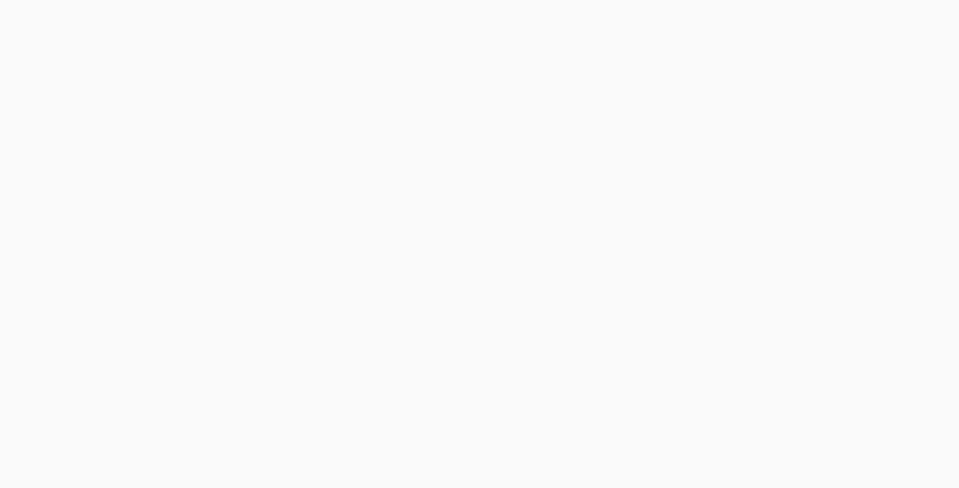
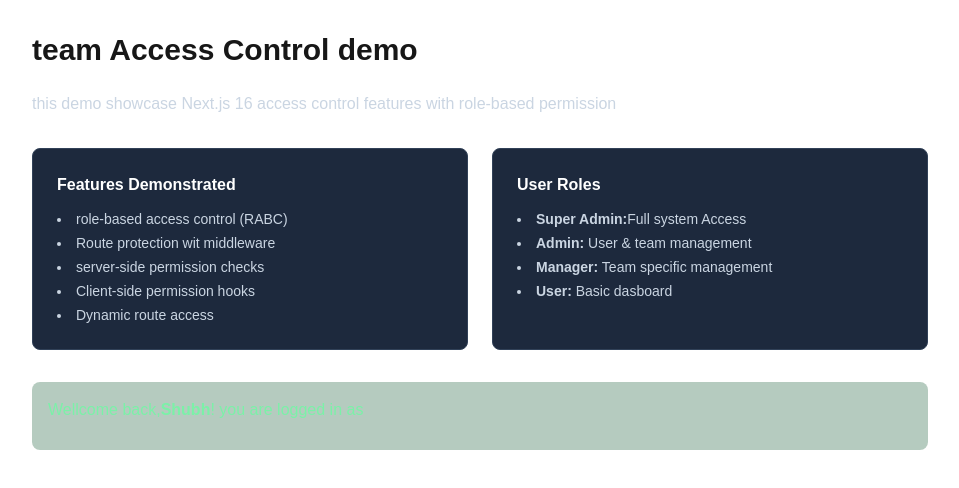
Before and after one commit to shubh-Rocks/learning-nextjs-advanced-topics, a Next.js app: page / in a window 1280 px wide. Shown: the top 488 px of the page, without its empty margins (160-1119 px from the left). Built offline with nearby package versions, Linux system fonts and the light colour scheme.

Commit message:
completed the frontend dasboard part

```diff
--- /dev/null
+++ b/app/(main)/layout.tsx
@@ -0,0 +1,13 @@
+import React from "react";
+import Header from "../components/Header";
+
+const MainLayout = ({ children }: { children: React.ReactNode }) => {
+  return (
+    <>
+      <Header />
+      <main className="container mx-auto px-4 py-8">{children}</main>
+    </>
+  );
+};
+
+export default MainLayout;
--- /dev/null
+++ b/app/(main)/page.tsx
@@ -0,0 +1,68 @@
+import Link from "next/link";
+
+const Home = async () => {
+  const user = false;
+  return (
+    <div className="max-w-4xl mx-auto ">
+      <h1 className="text-3xl font-bold mb-6"> team Access Control demo</h1>
+      <p className="text-slate-300 mb-8">
+        this demo showcase Next.js 16 access control features with role-based
+        permission
+      </p>
+      <div className="grid md:grid-cols-2 gap-6 mb-8">
+        <div className="bg-slate-800 p-6 border border-slate-700 rounded-lg">
+          <h3 className="font-semibold mb-3 text-white">
+            Features Demonstrated
+          </h3>
+          <ul className="list-disc list-inside space-y-1 text-sm text-slate-300">
+            <li>role-based access control (RABC)</li>
+            <li>Route protection wit middleware</li>
+            <li>server-side permission checks</li>
+            <li>Client-side permission hooks</li>
+            <li>Dynamic route access</li>
+          </ul>
+        </div>
+
+        <div className="bg-slate-800 p-6 border border-slate-700 rounded-lg">
+          <h3 className="font-semibold mb-3 text-white">User Roles</h3>
+          <ul className="list-disc list-inside space-y-1 text-sm text-slate-300">
+            <li>
+              <strong>Super Admin:</strong>Full system Access
+            </li>
+            <li>
+              <strong>Admin:</strong> User & team management{" "}
+            </li>
+            <li>
+              <strong>Manager:</strong> Team specific management
+            </li>
+            <li>
+              <strong>User:</strong> Basic dasboard
+            </li>
+          </ul>
+        </div>
+      </div>
+      {user ? (
+        <div className="bg-green-900/30 border-green-600 rounded-lg p-4">
+          <p className="text-green-300">
+            Wellcome back,<strong>Shubh</strong>! you are logged in as
+            <strong className="text-green-200">USER</strong>
+          </p>
+          <Link
+            href="/dashboard"
+            className="inline-block mt-3 px-4 py-2 bg-blue-600 text-white"
+          >
+            Go to dashboard
+          </Link>
+        </div>
+      ) : (
+        <div className="bg-green-900/30 border-green-600 rounded-lg p-4 ">
+          <p className="text-green-300 mb-3">
+            Wellcome back,<strong>Shubh</strong>! you are logged in as
+          </p>
+        </div>
+      )}
+    </div>
+  );
+};
+
+export default Home;
--- /dev/null
+++ b/app/components/Header.tsx
@@ -0,0 +1,11 @@
+import React from 'react'
+
+const Header = () => {
+  return (
+    <div>
+
+    </div>
+  )
+}
+
+export default Header
--- a/app/layout.tsx
+++ b/app/layout.tsx
@@ -1,20 +1,12 @@
 import type { Metadata } from "next";
-import { Geist, Geist_Mono } from "next/font/google";
+
 import "./globals.css";
 
-const geistSans = Geist({
-  variable: "--font-geist-sans",
-  subsets: ["latin"],
-});
-
-const geistMono = Geist_Mono({
-  variable: "--font-geist-mono",
-  subsets: ["latin"],
-});
-
 export const metadata: Metadata = {
-  title: "Create Next App",
-  description: "Generated by create next app",
+  title: "team access control",
+  description:
+    "Role based authentication system build with nextjs 16 and react 19",
+  keywords: ["team", "access-control"],
 };
 
 export default function RootLayout({
@@ -24,10 +16,10 @@ export default function RootLayout({
 }>) {
   return (
     <html
-      lang="en"
-      className={`${geistSans.variable} ${geistMono.variable} h-full antialiased`}
+      lang="en" suppressHydrationWarning
+
     >
-      <body className="min-h-full flex flex-col">{children}</body>
+      <body className="min-h-screen bg-slate-950 text-slate">{children}</body>
     </html>
   );
 }
--- a/app/page.tsx
+++ /dev/null
@@ -1,5 +0,0 @@
-export default function Home() {
-  return (
-    <div className="flex flex-col flex-1 items-center justify-center bg-zinc-50 font-sans dark:bg-black"></div>
-  );
-}
```
